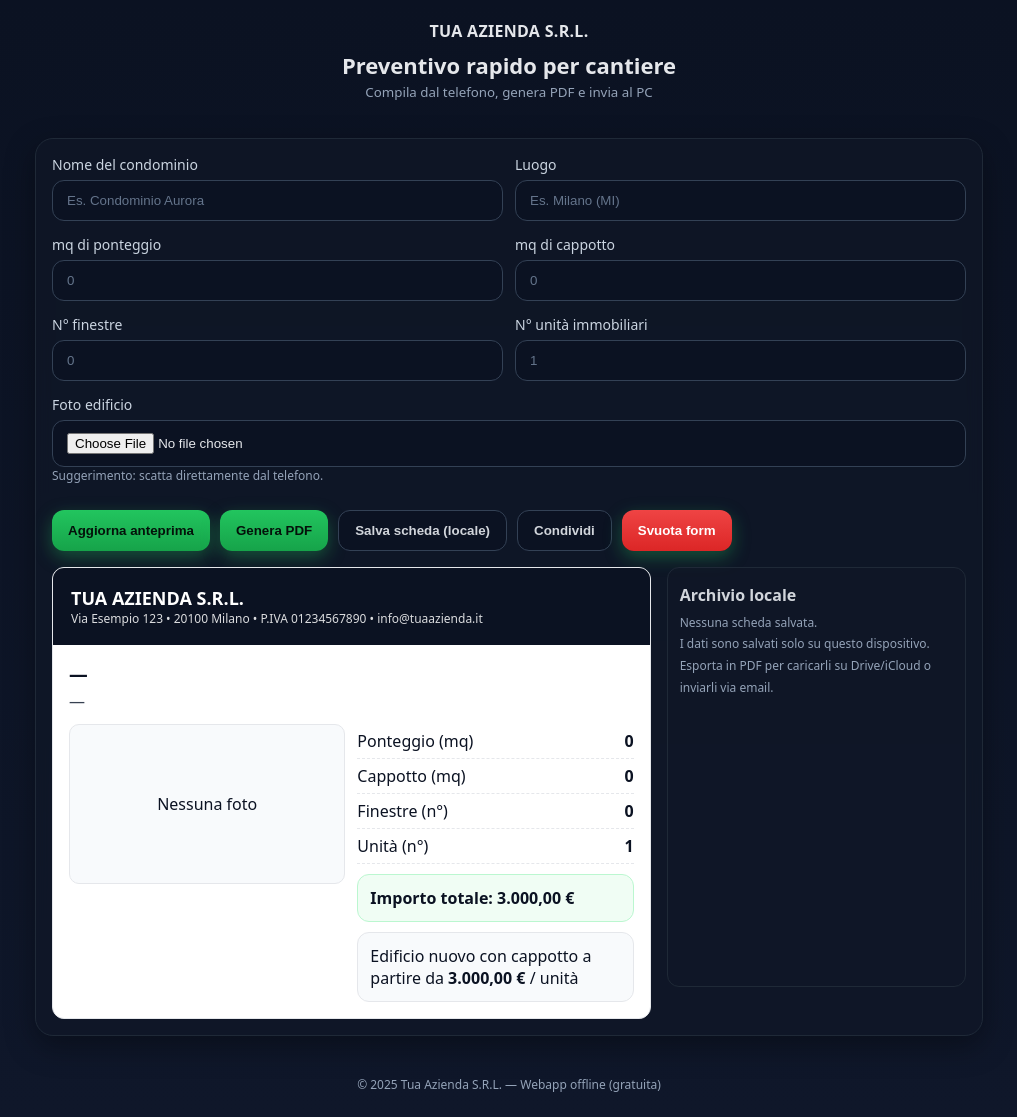
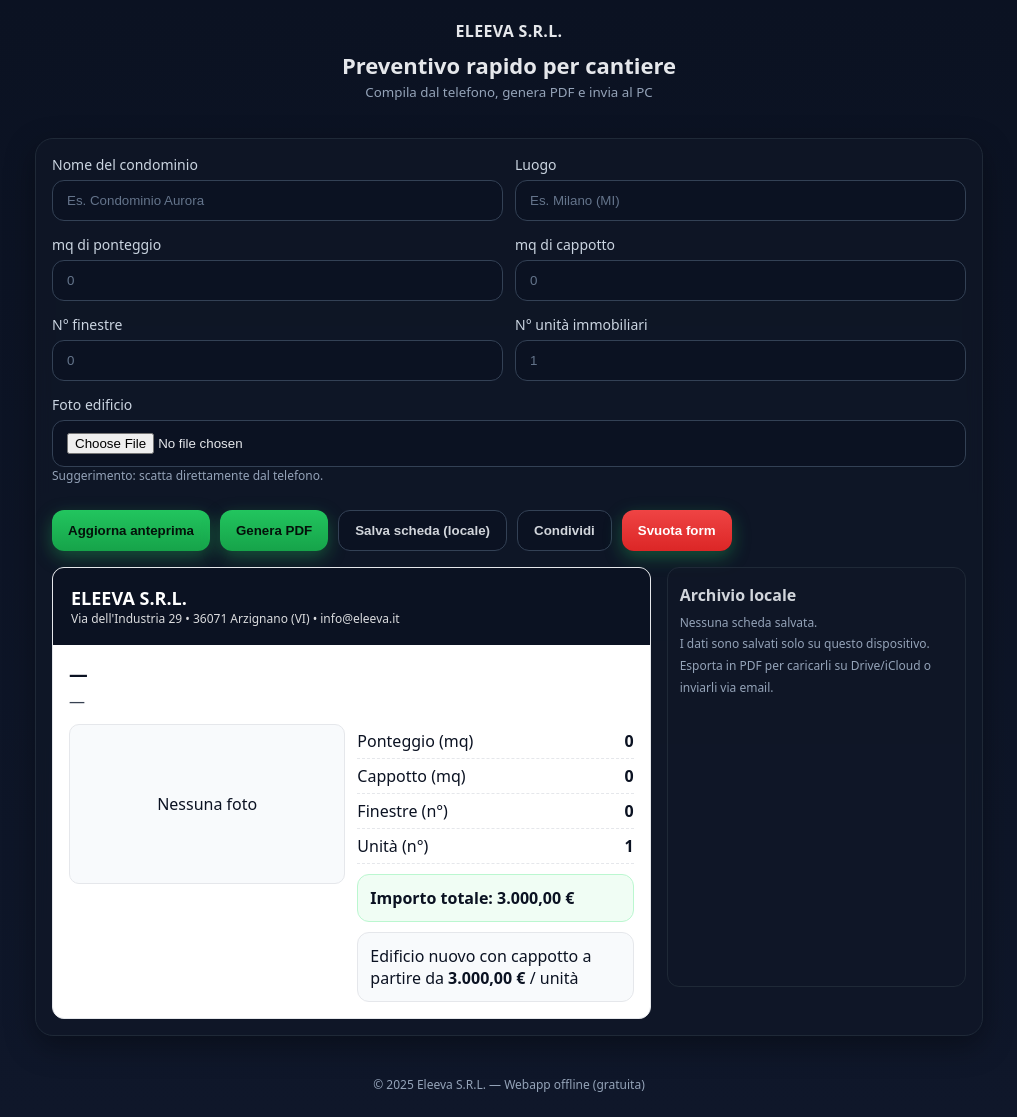
Before and after one commit to Marcob0018/Marco1, a plain HTML site: page index.html in a window 1280 px wide. Shown: the whole page, without its empty margins (131-1148 px from the left). Drawn offline with nearby package versions, Linux system fonts and the light colour scheme.

Commit message:
Change company name from TUA AZIENDA to ELEEVA

```diff
--- a/index.html
+++ b/index.html
@@ -47,7 +47,7 @@
 </head>
 <body>
   <header>
-    <div class="brand">TUA AZIENDA S.R.L.</div>
+    <div class="brand">ELEEVA S.R.L.</div>
     <h1>Preventivo rapido per cantiere</h1>
     <small>Compila dal telefono, genera PDF e invia al PC</small>
   </header>
@@ -106,8 +106,8 @@
       <div class="preview">
         <div class="sheet" id="sheet">
           <header>
-            <h2>TUA AZIENDA S.R.L.</h2>
-            <div style="opacity:.85; font-size:12px">Via Esempio 123 • 20100 Milano • P.IVA 01234567890 • info@tuaazienda.it</div>
+            <h2>ELEEVA S.R.L.</h2>
+            <div style="opacity:.85; font-size:12px">Via dell'Industria 29 • 36071 Arzignano (VI) • info@eleeva.it</div>
           </header>
           <div class="inner">
             <h3 id="title" style="margin:0 0 4px;">—</h3>
@@ -139,7 +139,7 @@
   </div>
 
   <footer>
-    © <span id="year"></span> Tua Azienda S.R.L. — Webapp offline (gratuita)
+    © <span id="year"></span> Eleeva S.R.L. — Webapp offline (gratuita)
   </footer>
 
   <!-- jsPDF per generare il PDF direttamente dal browser -->
```
